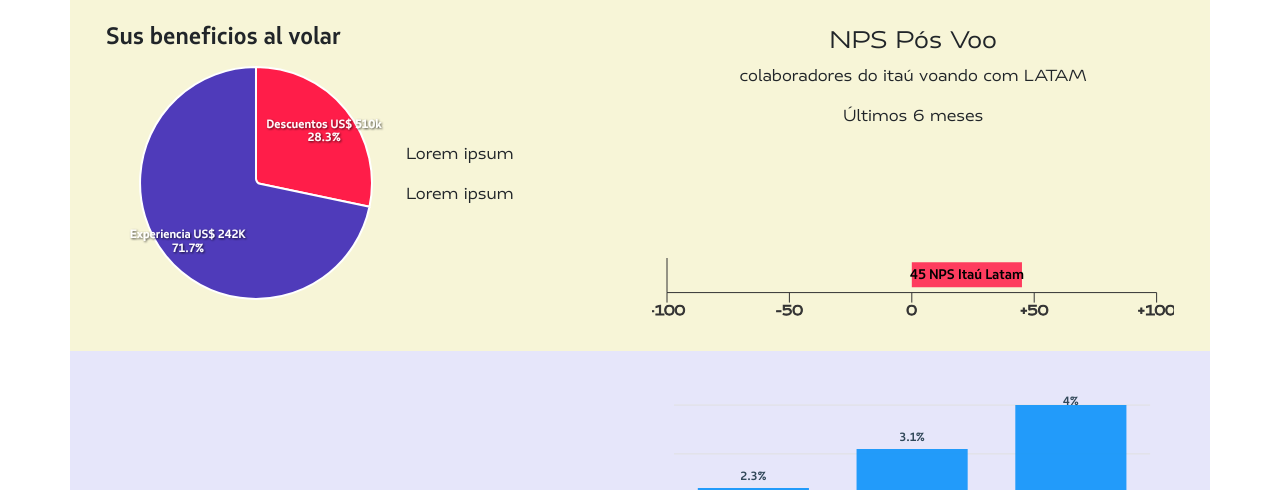
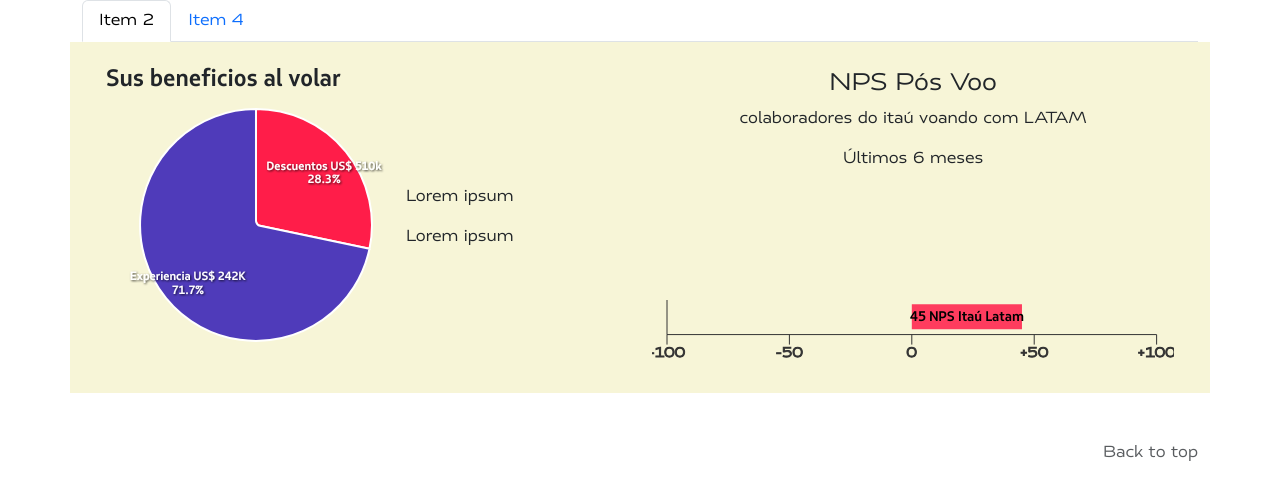
Before and after one commit to ClaudiaPrez88/lading-latam, a plain HTML site: page index.html in a window 1280 px wide. Shown: the top 490 px of the page. Drawn offline with nearby package versions, Linux system fonts and the light colour scheme; files whose address does not match are found by name.

Commit message:
creacion tabs

```diff
--- a/index.html
+++ b/index.html
@@ -25,6 +25,26 @@
 
     </header>
     <main>
+      <!-- Inicio de tabBars -->
+      <div class="container">
+        <div class="row">
+          <div class="col-12">
+            <ul class="nav nav-tabs" id="myTab" role="tablist">
+                <li class="nav-item" role="presentation">
+                  <button class="nav-link active" id="item2-tab" data-bs-toggle="tab" data-bs-target="#item2-tab-pane" type="button" role="tab" aria-controls="item2-tab-pane" aria-selected="true">Item 2</button>
+                </li>
+                <li class="nav-item" role="presentation">
+                  <button class="nav-link" id="item4-tab" data-bs-toggle="tab" data-bs-target="#item4-tab-pane" type="button" role="tab" aria-controls="item4-tab-pane" aria-selected="false">Item 4</button>
+                </li>
+              </ul>
+          </div>
+        </div>
+      </div>
+      <!-- Fin de tabBars -->
+      <div class="tab-content" id="myTabContent">
+
+        <!-- Tab item 2 -->
+        <div class="tab-pane fade show active" id="item2-tab-pane" role="tabpanel" aria-labelledby="item2-tab" tabindex="0">
           <section>
             <div class="container" style="background-color: #F7F5D7;">
               <div class="row d-flex p-4">
@@ -53,6 +73,9 @@
               </div>
             </div>
           </section>
+        </div>
+          <!-- Tab item 4 -->
+         <div class="tab-pane fade" id="item4-tab-pane" role="tabpanel" aria-labelledby="item4-tab" tabindex="0">
             <section id="item_4" >
               <div class="container" style="background-color:lavender">
                 <div class="row p-4 d-flex align-items-center">
@@ -68,6 +91,10 @@
                 </div>
               </div>
             </section>
+          </div>
+
+      </div>
+
 
     </main>
     <footer class="text-body-secondary py-5">
@@ -78,7 +105,7 @@
    <script src="https://cdn.jsdelivr.net/npm/apexcharts"></script>
 
     <script
-      src="../assets/dist/js/bootstrap.bundle.min.js"
+      src="assets/dist/js/bootstrap.bundle.min.js"
       class="astro-vvvwv3sm"
     ></script>
 <script src="assets/js/charts.js"></script>
```
Lines whose indentation alone changed are shown as unchanged.
